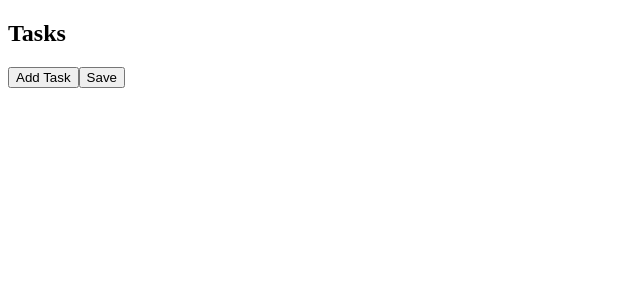
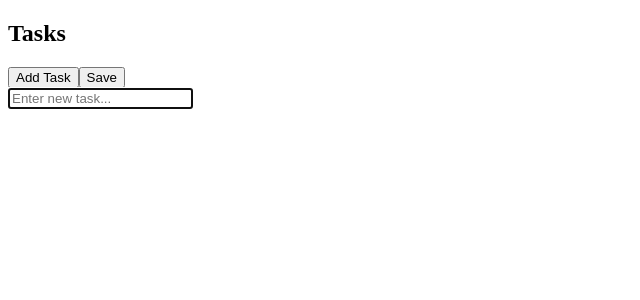
Before and after one commit to nikunj2991/cf_assignment, a React app: page / in a window 1280 px wide. Both pictures are taken after a click on the button "Add Task". Shown: the top 300 px of the page, without its empty margins (0-640 px from the left). Built offline with nearby package versions, Linux system fonts and the light colour scheme; no server answers.

Commit message:
feat(cf-tasks): CRUD actions implemented

```diff
--- a/src/components/App.jsx
+++ b/src/components/App.jsx
@@ -3,42 +3,46 @@ import PropTypes from 'prop-types';
 import { connect } from 'react-redux';
 import {
 	loadTasks,
-	addTask
+	addTask,
+	editTask,
+	deleteTask
 } from '../actions/index';
 import Task from './Task';
 
 class App extends React.Component {
 	constructor(props) {
 		super(props);
-		this.addTask = this.addTask.bind(this);
 	}
 
 	componentDidMount() {
-		const { dispatch } = this.props;
-    	dispatch(loadTasks());
+		this.props.loadTasks();
   	}
 
-  	addTask() {
-  		const { dispatch } = this.props;
-  		dispatch(addTask());
-  	}
-
-  	componentWillUpdate() {
-  		console.log("Component updated");
+  	componentWillReceiveProps(nextProps) {
+  		console.log(nextProps);
   	}
 
 	render() {
-		const { tasks } = this.props;
+		const { tasks, handleAddTask, handleEditTask, handleDeleteTask } = this.props;
 		return (
 			<div className="page">
 				<div className="header"></div>
 				<div className="content">
 					<div className="content-header">
 						<h2>Tasks</h2>
-						<button type="button" className="add-task" onClick={this.addTask}>Add Task</button>
+						<button type="button" className="add-task" onClick={handleAddTask}>Add Task</button>
 						<button type="button" className="save">Save</button>
 					</div>
-					<Task />
+					{ tasks && tasks.map(function(task) {
+						const taskId = `task_${task.id}`;
+						return <Task key={task.id}
+							taskId={taskId}
+							data={task}
+							editTask={(task) => handleEditTask(task)}
+							deleteTask={(taskId) => handleDeleteTask(taskId)}
+						/>;
+					  })
+					}
 				</div>
 			</div>
 		);
@@ -46,31 +50,38 @@ class App extends React.Component {
 }
 
 App.propTypes = {
-	dispatch: PropTypes.func.isRequired,
-	tasks: PropTypes.arrayOf(
-    	PropTypes.shape({
-      		id: PropTypes.number.isRequired,
-      		isFocused: PropTypes.bool.isRequired,
-      		name: PropTypes.string.isRequired
-    	})
-  	),
+	tasks: PropTypes.array,
 	isLoadingTasks: PropTypes.bool,
 	isSaveBtnEnabled: PropTypes.bool,
-	notification: PropTypes.string
-}
+	notification: PropTypes.string,
+	loadTasks: PropTypes.func,
+	handleAddTask: PropTypes.func,
+	handleEditTask: PropTypes.func
+};
 
 function mapStateToProps(state) {
 	const {
 		isLoadingTasks,
 		isSaveBtnEnabled,
-		notification
-	} = state;
+		notification,
+		tasks
+	} = state.tasks;
 
 	return {
 		isLoadingTasks,
 		isSaveBtnEnabled,
-		notification
+		notification,
+		tasks
 	}
 }
 
-export default connect(mapStateToProps)(App);
+function mapDispatchToProps(dispatch) {
+	return {
+		loadTasks: function() {return dispatch(loadTasks());},
+		handleAddTask: function() {return dispatch(addTask());},
+		handleEditTask: function(task) {return dispatch(editTask(task));},
+		handleDeleteTask: function(taskId) {return dispatch(deleteTask(taskId));}
+	};
+}
+
+export default connect(mapStateToProps, mapDispatchToProps)(App);
--- a/src/components/Task.jsx
+++ b/src/components/Task.jsx
@@ -1,16 +1,86 @@
 import React from 'react';
+import PropTypes from 'prop-types';
 
 class Task extends React.Component {
-	constructor() {
-		super();
+	constructor(props) {
+		super(props);
+		this.state = {
+			isFocused: false,
+		};
+		this.blurInput = this.blurInput.bind(this);
+		this.editTask = this.editTask.bind(this);
+		this.deleteTask = this.deleteTask.bind(this);
+	}
+
+	componentWillMount() {
+		if(!this.props.data.name) {
+			this.setState({ isFocused: true});
+		}
+	}
+
+	componentDidMount() {
+		this.textInput.focus();
+	}
+
+	componentDidUpdate() {
+		if(this.state.isFocused) {
+			this.textInput.focus();
+		}
+	}
+
+	blurInput(event) {
+		const name = event.target.value.length ? event.target.value : `New task ${this.props.data.id}`;
+		this.setState({
+			isFocused: false,
+		});
+		if(name !== this.props.data.name) {
+			const task = {
+				id: this.props.data.id,
+				name
+			};
+			this.props.editTask(task);
+		}
+	}
+
+	editTask(event) {
+		this.setState({ isFocused: true});
+	}
+
+	deleteTask(event) {
+		this.props.deleteTask(this.props.data.id);
 	}
 
 	render() {
+		const { isFocused } = this.state;
+		const { taskId } = this.props;
+		const { name } = this.props.data;
 		return (
-			<div className="task">
+			<div id={taskId} className="task">
+				{ isFocused ?
+					<input ref={(input) => {this.textInput = input}}
+						type="text" placeholder="Enter new task..."
+						onBlur={this.blurInput}
+						defaultValue={name}
+					/> :
+					<p className="task-name" onClick={this.editTask}>
+						{name}
+						<span className="delete-task" onClick={this.deleteTask}>Delete task</span>
+					</p>
+
+				}
 			</div>
 		);
 	}
 }
 
+Task.propTypes = {
+	taskId: PropTypes.string.isRequired,
+	data: PropTypes.shape({
+  		id: PropTypes.number.isRequired,
+  		name: PropTypes.string.isRequired
+    }),
+    editTask: PropTypes.func.isRequired,
+    deleteTask: PropTypes.func.isRequired
+}
+
 export default Task;
--- a/src/reducers/index.js
+++ b/src/reducers/index.js
@@ -1,10 +1,8 @@
 import { combineReducers } from 'redux';
-import task from './task';
-import taskList from './taskList';
+import tasks from './tasks';
 
 const rootReducer = combineReducers({
-	task,
-	taskList
+	tasks
 });
 
 export default rootReducer;
--- a/src/reducers/task.js
+++ /dev/null
@@ -1,15 +0,0 @@
-import {
-	EDIT_TASK,
-	DELETE_TASK
-} from '../actions/index';
-
-export default function task(state, action) {
-	switch (action.type) {
-		case EDIT_TASK:
-			return console.log(action.type);
-		case DELETE_TASK:
-			return console.log(action.type);
-		default:
-			return {};
-	};
-}
--- a/src/reducers/taskList.js
+++ b/src/reducers/tasks.js
@@ -3,7 +3,9 @@ import {
 	LOAD_TASK_RESPONSE,
 	SAVE_TASKS_REQUEST,
 	SAVE_TASKS_RESPONSE,
-	ADD_TASK
+	ADD_TASK,
+	EDIT_TASK,
+	DELETE_TASK
 } from '../actions/index';
 
 const initialState = {
@@ -14,7 +16,8 @@ const initialState = {
 	idCounter: 0
 };
 
-export default function taskList(state, action) {
+export default function tasks(state, action) {
+	let updatedTasks;
 	switch (action.type) {
 		case LOAD_TASK_REQUEST:
 			return Object.assign({}, state, {isLoadingTasks: true});
@@ -26,15 +29,30 @@ export default function taskList(state, action) {
 		case SAVE_TASKS_RESPONSE:
 			return console.log(action.type);
 		case ADD_TASK:
-			const incrementedIdCounter = state.idCounter + 1;
+			const newTasks = {}
+			const updatedIdCounter = state.idCounter + 1;
 			const newTask = {
-				isFocused: true,
 				name: '',
-				id: incrementedIdCounter
+				id: updatedIdCounter
 			};
-			const { tasks } = state;
-			tasks.unshift(newTask);
-			return Object.assign({}, state, { tasks, idCounter: incrementedIdCounter });
+			return Object.assign({}, state, {
+					tasks: [...state.tasks, newTask],
+					idCounter: updatedIdCounter
+				}
+			);
+		case EDIT_TASK:
+			updatedTasks = state.tasks.map(function(task, index) {
+				if(task.id === action.task.id) {
+					task.name = action.task.name;
+				}
+				return task;
+			});
+			return Object.assign({}, state, { tasks: updatedTasks });
+		case DELETE_TASK:
+			updatedTasks = state.tasks.filter(function(task, index) {
+				return task.id !== action.taskId
+			});
+			return Object.assign({}, state, { tasks: updatedTasks });
 		default:
 			return initialState;
 	};
```
